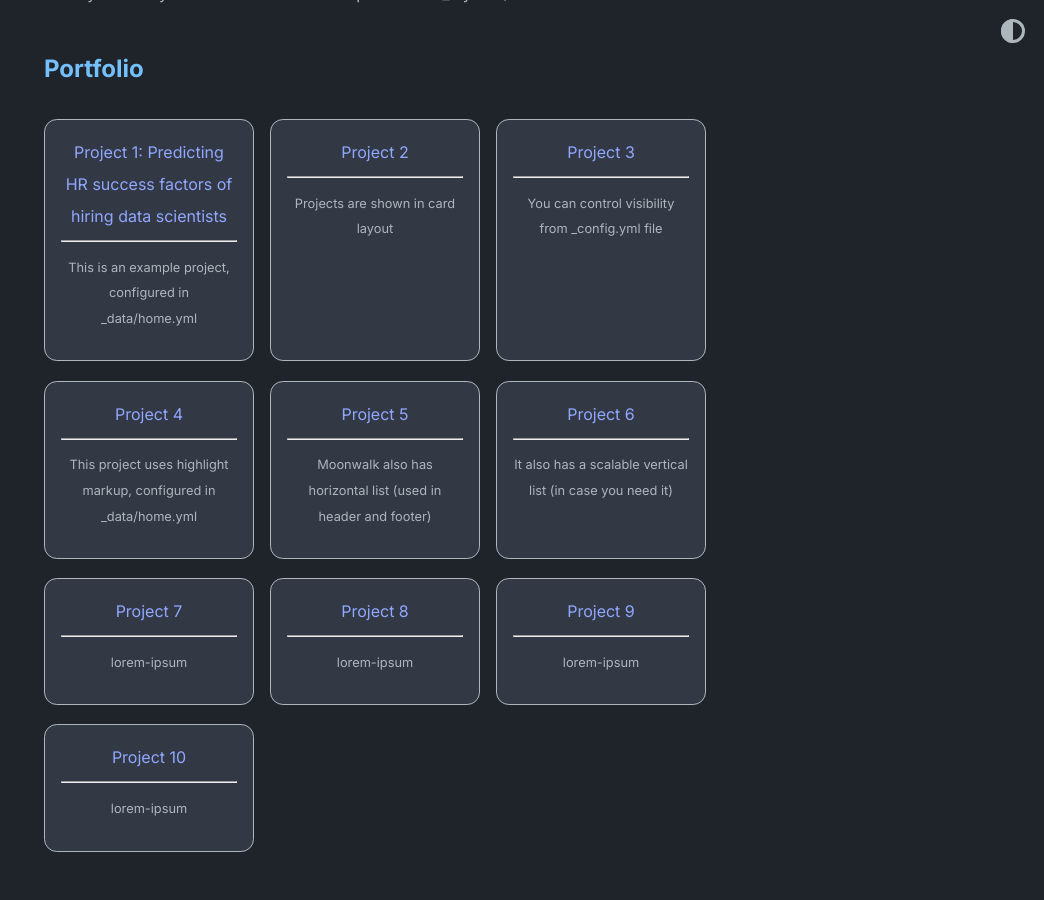
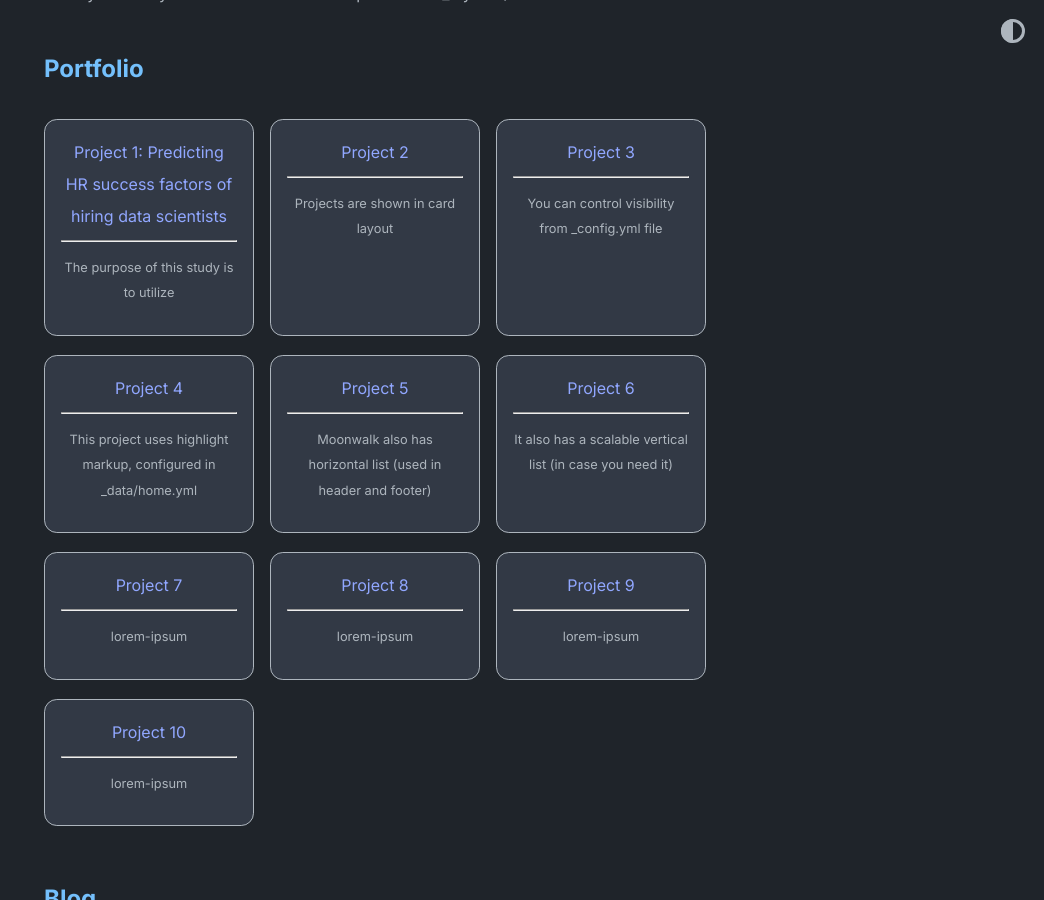
Before and after one commit to Josef9154/JRochelle_Portfolio, a Jekyll site: the page built from index.md, in a window 1280 px wide and 900 px high, scrolled down 320 px. Shown: the whole window, without its empty margins (236-1280 px from the left). Built offline with Jekyll 4.4.1, drawn with Linux system fonts in a browser that asks for light colours.

Commit message:
home.yml: updated desc in project_entries

```diff
--- a/_data/home.yml
+++ b/_data/home.yml
@@ -5,7 +5,7 @@ project_entries:
   - title: 'Project 1: Predicting HR success factors of hiring data scientists'
     url: >-
       https://github.com/Josef9154/Portfolio-Examples/blob/main/Project%201-%20Predicting%20HR%20analytics%20of%20data%20scientist.ipynb
-    desc: 'This is an example project, configured in _data/home.yml'
+    desc: 'The purpose of this study is to utilize '
   - title: Project 2
     url: overview-post
     desc: Projects are shown in card layout
```
